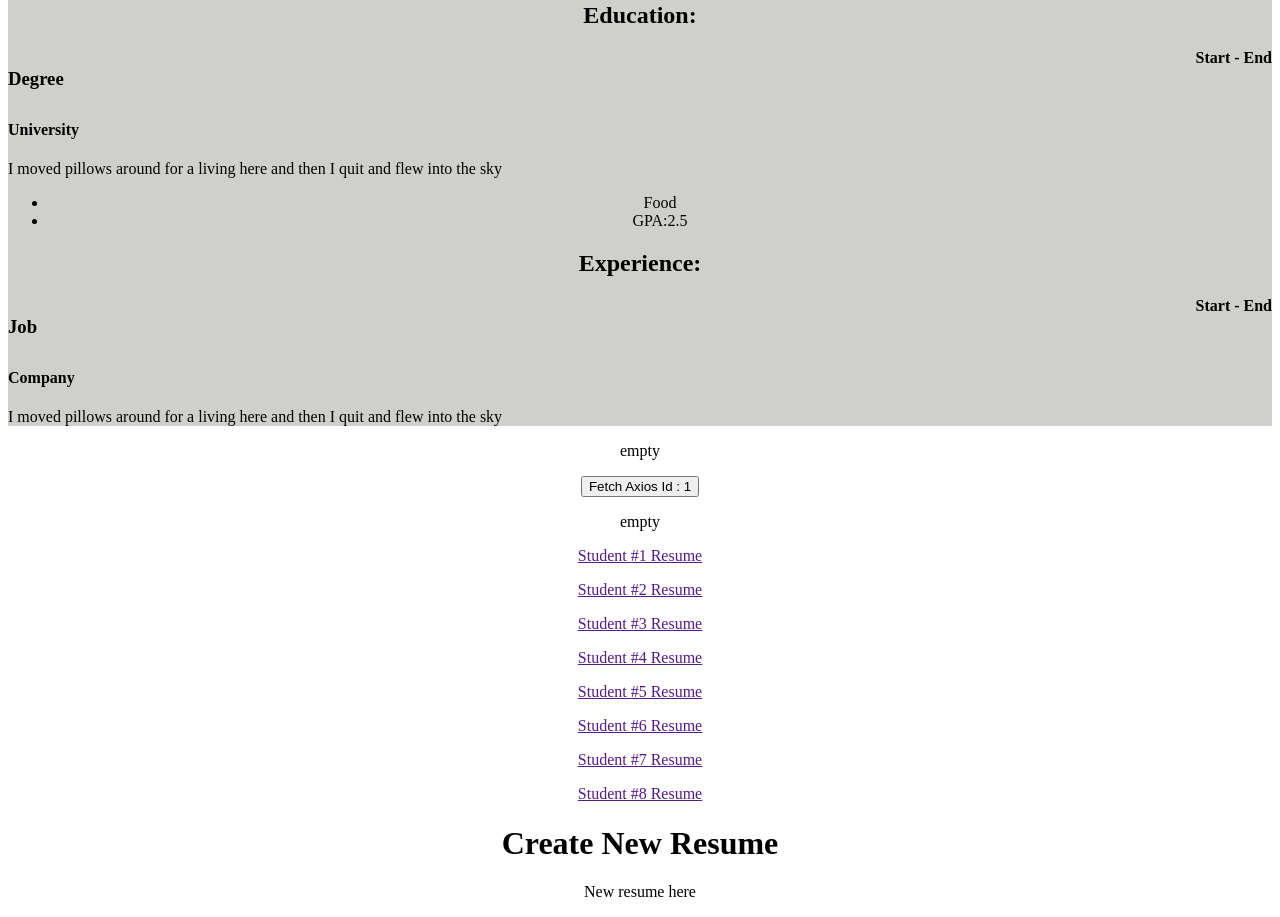
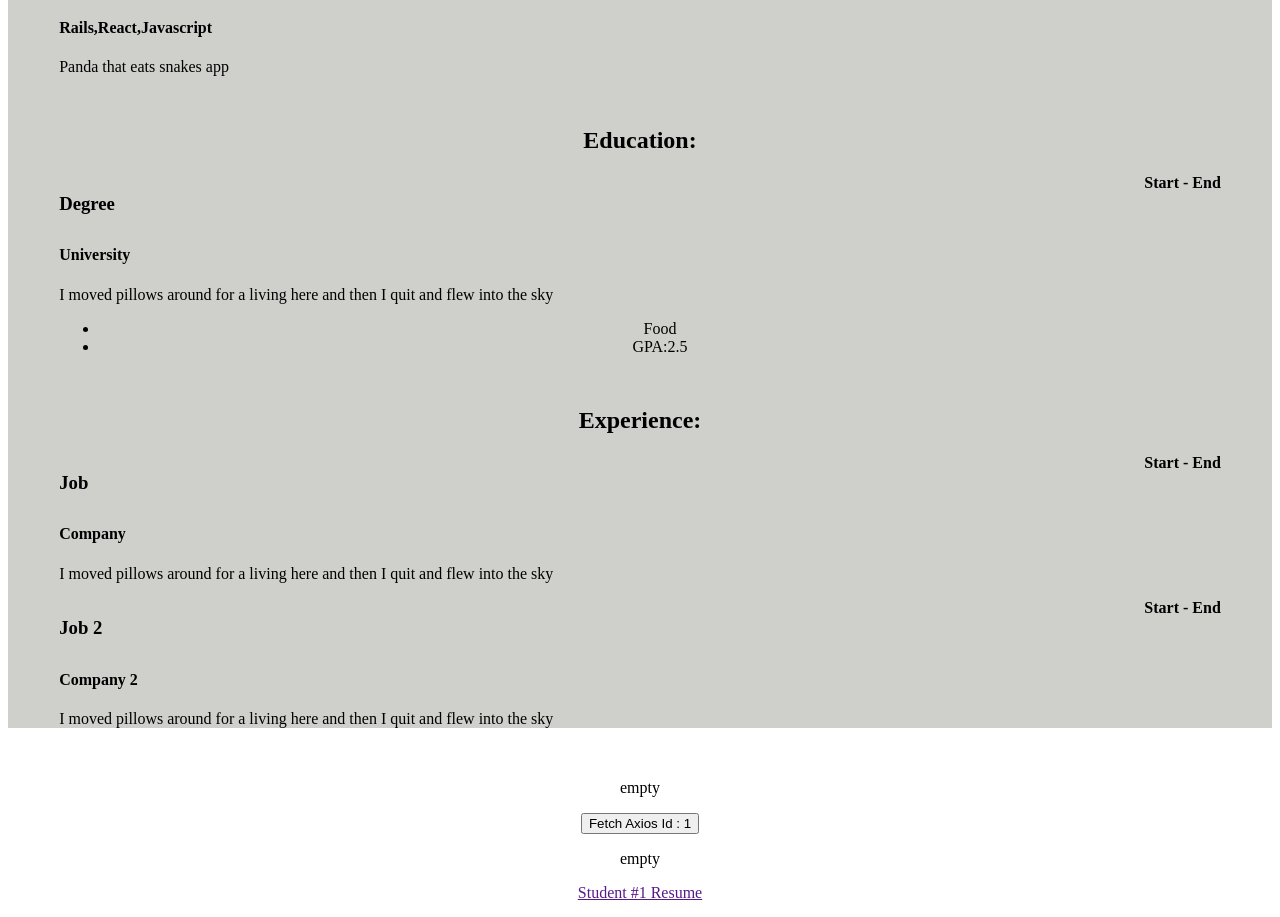
Before and after one commit to jonhoa/resume-frontend, a React (Vite) app: page / in a window 1280 px wide. Shown: the part 940-1857 px from the top of the page. Built offline with nearby package versions, Linux system fonts and the light colour scheme.

Commit message:
layout 5

```diff
--- a/src/App.css
+++ b/src/App.css
@@ -32,28 +32,6 @@
   justify-content: center;
   columns: 300px 2;
 }
-.projects h3{
-  /* text-align: left; */
-}
-.education-header{
-  display: inline-block;
-  columns: 300px 2;
-  padding:0.4rem;
-}
-.education-header p{
-  display: inline-block;
-  text-align: right;
-  padding:10px;
-  color: red;
-}
-.education ul{
-  width:40%;
-  margin:auto;
-}
-.education li{
-  padding:0.4rem;
-  text-align:left
-}
 /* columns and rows */
 .col {
   columns: 300px 2;
@@ -63,6 +41,9 @@
 }
 .col h4{
   text-align: right;
+}
+.row {
+  margin: 3.2em;
 }
 /*  */
 @keyframes logo-spin {
--- a/src/Content.jsx
+++ b/src/Content.jsx
@@ -96,6 +96,13 @@ const axiosFetch = () => {
             </div>
           <h4>Company</h4>
             <p>I moved pillows around for a living here and then I quit and flew into the sky</p>
+
+            <div class = "col">
+              <h3>Job 2</h3>
+              <h4>Start - End</h4>
+            </div>
+          <h4>Company 2</h4>
+            <p>I moved pillows around for a living here and then I quit and flew into the sky</p>
         </div>
 
       </div>
```
